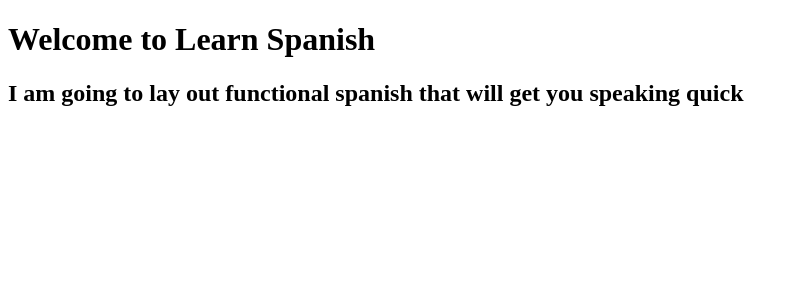
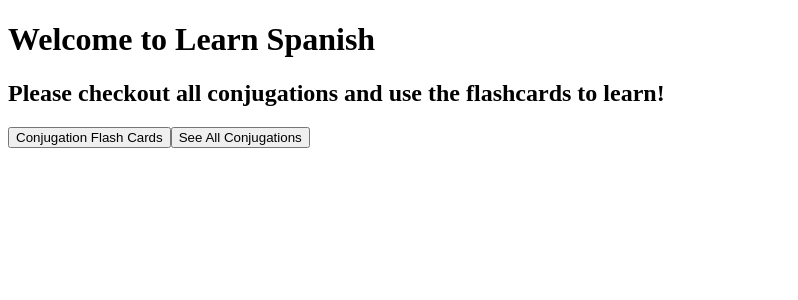
Before and after one commit to Jod929/learn_spanish, a React app: page / in a window 1280 px wide. Shown: the top 300 px of the page, without its empty margins (0-798 px from the left). Built offline with nearby package versions, Linux system fonts and the light colour scheme; no server answers; the HTML template or start-up script is replaced by a standard one.

Commit message:
added more conjugation data

```diff
--- a/client/src/HomePage.jsx
+++ b/client/src/HomePage.jsx
@@ -30,14 +30,19 @@ const HomePage = () => {
     <div className="homepage-container">
       <div className="homepage-header">
         <h1>Welcome to Learn Spanish</h1>
-        <h2>I am going to lay out functional spanish that will get you speaking quick</h2>
+        <h2>Please checkout all conjugations and use the flashcards to learn!</h2>
+        <button onClick={() => {setPage('Flash')}}>Conjugation Flash Cards</button>
+        <button onClick={() => {setPage('Conj')}}>See All Conjugations</button>
+        {/* <button onClick={() => {setPage('Phrase')}}>See Common Phrases</button>
+        <button onClick={() => {setPage('Words')}}>See Common Words</button>
+        <button onClick={() => {setPage('Method')}}>Learning Method</button> */}
       </div>
-      {/* {done ? <Conjugations conj = {data}/> : null} */}
-      {done ? <FlashCards conj = {data}/> : null}
-      {/* <Conjugations conj = {data}/> */}
-      {/* <Phrases /> */}
-      {/* <Words /> */}
-      {/* <Method /> */}
+
+      {done && page === 'Flash' && <FlashCards conj = {data}/> }
+      {done && page === 'Conj' && <Conjugations conj = {data}/> }
+      {/* {done && page === 'Phrase' && <Phrases /> }
+      {done && page === 'Words' && <Words />}
+      {done && page === 'Method' && <Method />} */}
 
     </div>
   )
```
Also changed, not shown: data/conjugations.csv, data/endings.csv, data/verbs.csv, 1 other file (tests, documents, lock files or other folders).
